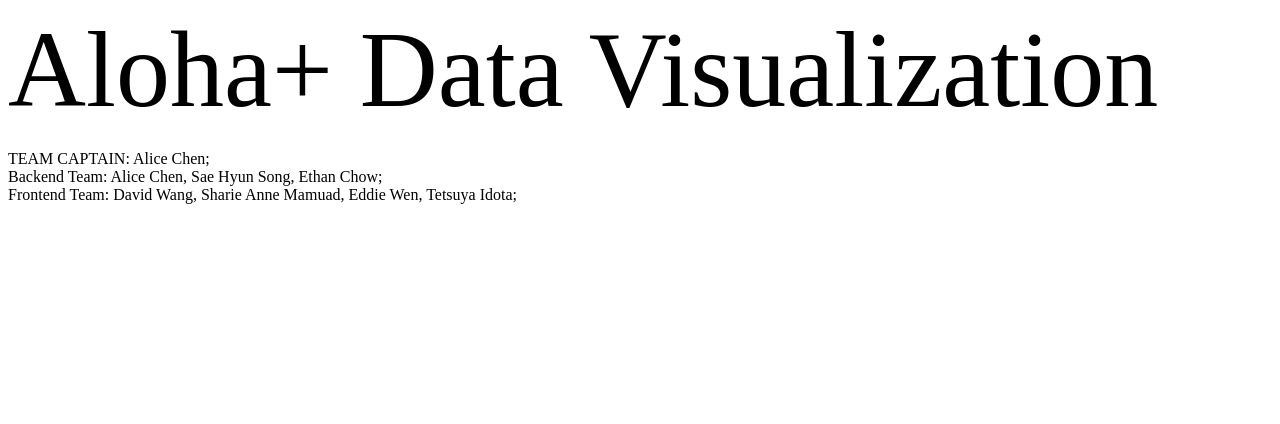
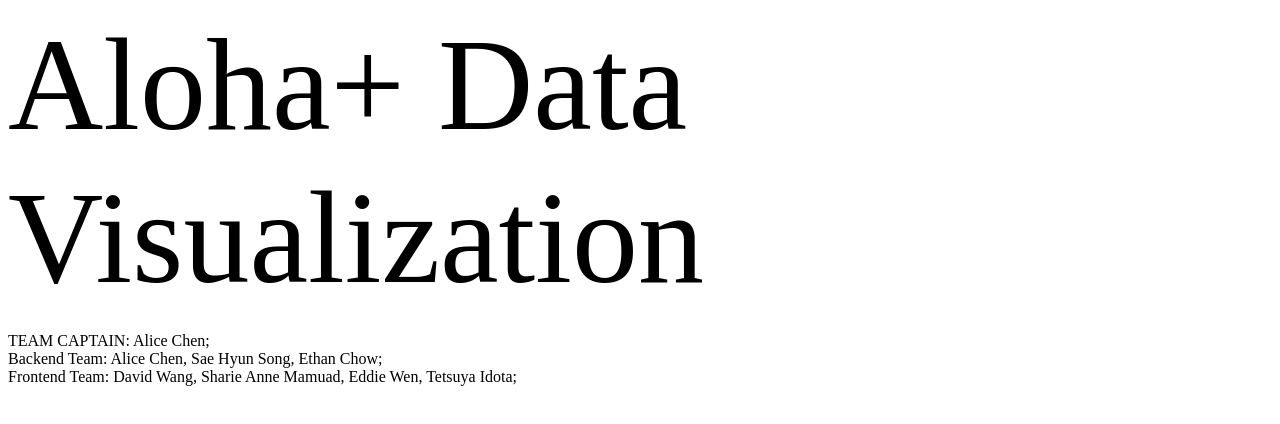
Before and after one commit to HACC17/Visualizers, a website: page HACC-AP/index.html in a window 1280 px wide. Drawn offline with Linux system fonts and the light colour scheme.

Commit message:
Update index.html

```diff
--- a/HACC-AP/index.html
+++ b/HACC-AP/index.html
@@ -3,7 +3,7 @@
 		<title>HACC Visualization Team</title>
 	</head>
 	<body>
-		<span style="font-size: 108px;">Aloha+ Data Visualization</span>
+		<span style="font-size: 132px;">Aloha+ Data Visualization</span>
 		<br><br>
                 TEAM CAPTAIN: Alice Chen;<br>
                 Backend Team: Alice Chen, Sae Hyun Song, Ethan Chow;<br>
```
